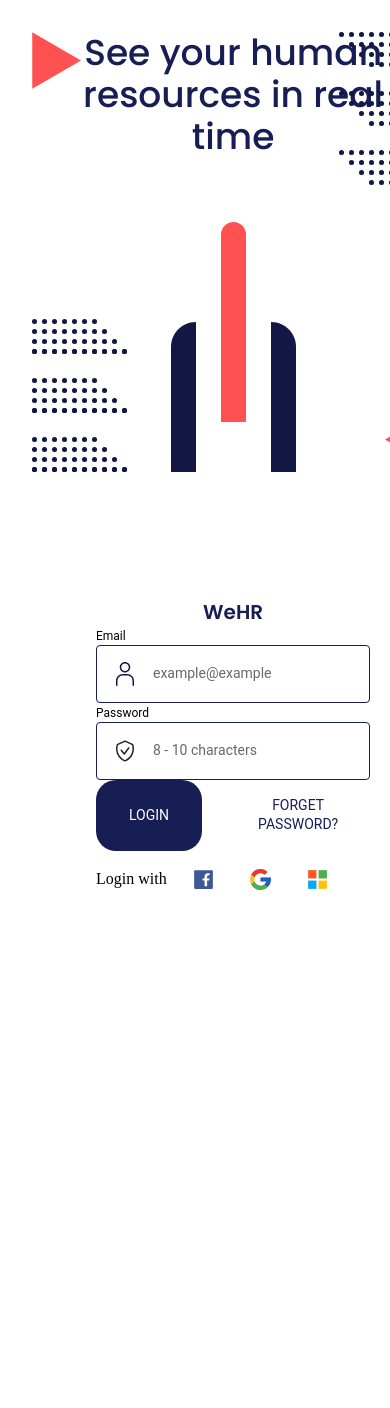
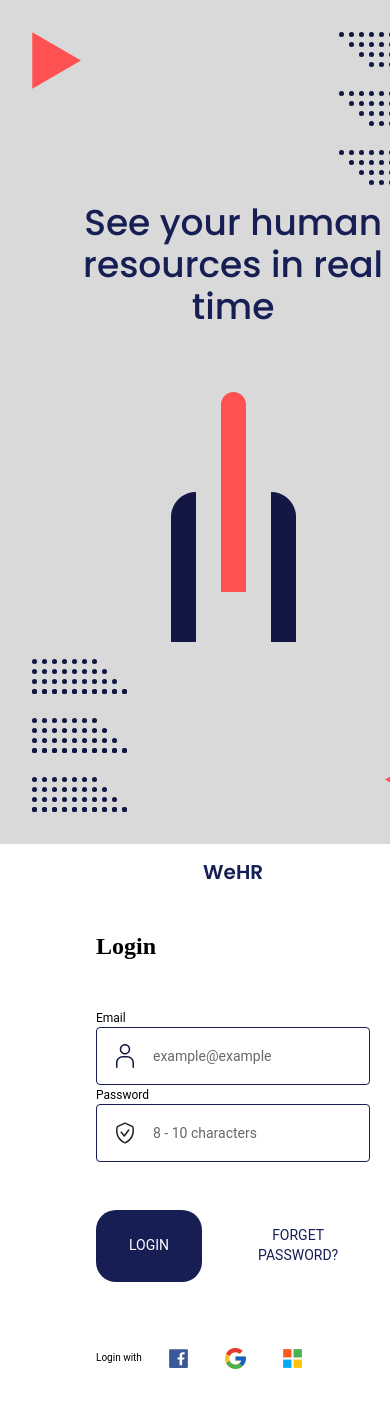
Before and after one commit to samuelleitee/We-HR, a React (Vite) app: page / in a window 390 px wide. Shown: the top 1408 px of the page. Before the commit the page ends 1004 px from the top, so only its background shows below. Built offline with nearby package versions, Linux system fonts and the light colour scheme.

Commit message:
style: add responsive attributes to Login page
Co-authored-by: PauloBezz <paulo.bezerra2057@gmail.com>

```diff
--- a/src/components/Oauth/index.jsx
+++ b/src/components/Oauth/index.jsx
@@ -3,6 +3,7 @@ import { Link } from "react-router-dom";
 import facebook from "../../assets/ic_facebook.svg";
 import google from "../../assets/ic_google.svg";
 import windows from "../../assets/ic_windows.svg";
+
 import styles from "./styles.module.css";
 
 export function Oauth(){
@@ -11,9 +12,9 @@ export function Oauth(){
       <p className={styles.text}>Login with</p>
 
       <div className={styles.links}>
-        <Link to="/facebook"><img src={facebook} /></Link>
-        <Link to="/google"><img src={google} /></Link>
-        <Link to="/windows"><img src={windows} /></Link>
+        <Link to=""><img src={facebook} /></Link>
+        <Link to=""><img src={google} /></Link>
+        <Link to=""><img src={windows} /></Link>
       </div>
     </div>
   );
--- a/src/components/Oauth/styles.module.css
+++ b/src/components/Oauth/styles.module.css
@@ -7,7 +7,7 @@
 }
 
 .text{
-    font:var(--primary-subtitle-color);
+    font: var(--body-very-small);
 }
 
 .links{
--- a/src/pages/Login/index.jsx
+++ b/src/pages/Login/index.jsx
@@ -8,11 +8,11 @@ import {
   PointsLeft,
   PointsRight,
 } from "../../components/IconLogin";
-import styles from "./styles.module.css";
-
 import { Routes, Route, useNavigation } from "react-router-dom";
 import { TextLogo } from "../../components/TextLogo";
 import { Oauth } from "../../components/Oauth";
+
+import styles from "./styles.module.css";
 
 export function Login() {
   return (
@@ -47,8 +47,24 @@ export function Login() {
       <section>
         <TextLogo />
         <Routes>
-          <Route path="/" element={<LoginForm />} />
-          <Route path="/password-recovery" element={<PasswordRecoveryForm />} />
+          <Route
+            path="/"
+            element={
+              <>
+                <h1>Login</h1>
+                <LoginForm />
+              </>
+            }
+          />
+          <Route
+            path="/password-recovery"
+            element={
+              <>
+                <h1 className={styles.loginTitle}>Password Recovery</h1>
+                <PasswordRecoveryForm />
+              </>
+            }
+          />
           <Route path="/signin" element={<SignIn />} />
         </Routes>
       </section>
@@ -69,8 +85,14 @@ function LoginForm() {
 
   return (
     <form action="">
-      <Input name="email" type="email" placeholder="example@example" />
-      <Input name="password" type="password" placeholder="8 - 10 characters" />
+      <div>
+        <Input name="email" type="email" placeholder="example@example" />
+        <Input
+          name="password"
+          type="password"
+          placeholder="8 - 10 characters"
+        />
+      </div>
 
       <div className={styles.buttonContainer}>
         <LoginButton text="LOGIN" dark type="submit" onClick={handleSubmit} />
@@ -80,7 +102,7 @@ function LoginForm() {
           onClick={handleNavigate}
         />
       </div>
-      <Oauth/>
+      <Oauth />
     </form>
   );
 }
@@ -98,8 +120,14 @@ function PasswordRecoveryForm() {
 
   return (
     <form action="">
-      <Input name="email" type="email" placeholder="example@example" />
-      <Input name="password" type="password" placeholder="8 - 10 characters" />
+      <div>
+        <Input name="email" type="email" placeholder="example@example" />
+        <Input
+          name="password"
+          type="password"
+          placeholder="8 - 10 characters"
+        />
+      </div>
 
       <div className={styles.buttonContainer}>
         <LoginButton
@@ -114,6 +142,7 @@ function PasswordRecoveryForm() {
           onClick={handleNavigate}
         />
       </div>
+      <Oauth />
     </form>
   );
 }
@@ -136,10 +165,9 @@ function SignIn() {
 
       <div className={styles.buttonContainer}>
         <LoginButton text="SIGN IN" dark type="submit" onClick={handleSubmit} />
-
       </div>
 
-      <Oauth/>
+      <Oauth />
     </form>
   );
 }
--- a/src/pages/Login/styles.module.css
+++ b/src/pages/Login/styles.module.css
@@ -10,14 +10,27 @@
   min-height: 100vh;
 }
 
-@media screen and (max-width: 834px) {
-  .container {
-    grid-template-columns: 1fr;
-  }
+.container section:nth-child(2) {
+  display: flex;
+  flex-direction: column;
+  gap: 48px;
+
+  padding: 6rem;
+  padding-top: 1rem;
+  padding-bottom: 1rem;
+  min-height: 100vh;
 }
 
-.container section:nth-child(2) {
-  padding: 6rem;
+.container section:nth-child(2) form {
+  display: flex;
+  flex-direction: column;
+  gap: 48px;
+}
+
+.container section:nth-child(2) .loginTitle {
+  font: var(--title-large);
+  font-size: 24px;
+  color: var(--tertiary-color);
 }
 
 .illustration {
@@ -27,6 +40,8 @@
 
   position: relative;
   padding: 32px;
+  background: #D9D9D9;
+  min-height: 100vh;
 }
 
 .pointsRight {
@@ -78,3 +93,15 @@
   max-width: 380px;
   color: var(--tertiary-color);
 }
+
+@media screen and (max-width: 1024px) {
+  .container {
+    grid-template-columns: 1fr;
+  }
+}
+
+/* @media screen and (max-width: 834px) {
+  .container {
+    grid-template-columns: 1fr;
+  }
+} */
```
